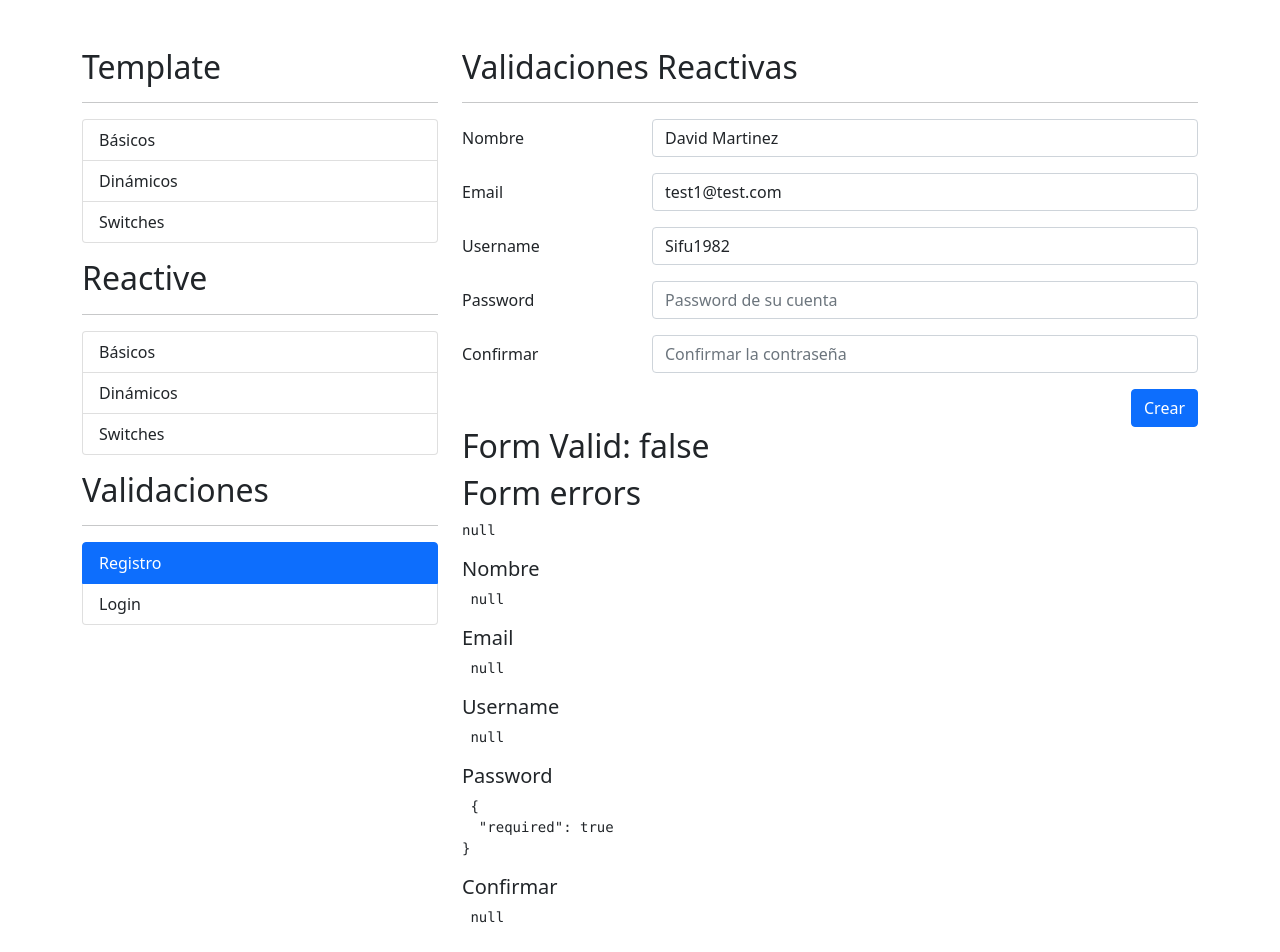
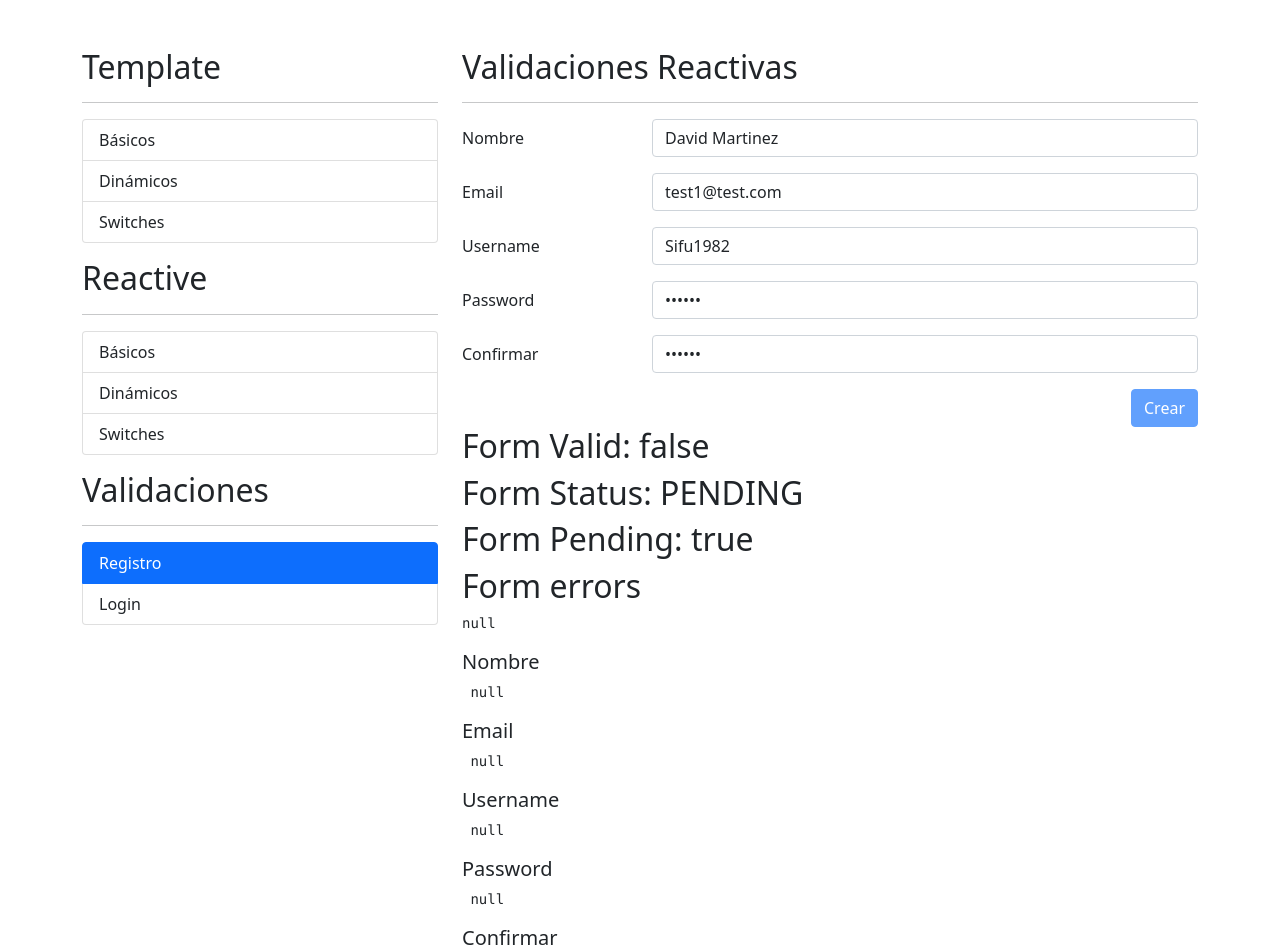
Before and after one commit to Sifu1982/06-formulariosApp, an Angular app: page /auth/registro in a window 1280 px wide. Shown: the top 952 px of the page. Built offline with nearby package versions, Linux system fonts and the light colour scheme; no server answers.

Commit message:
feat: app finished

```diff
--- a/src/app/app.module.ts
+++ b/src/app/app.module.ts
@@ -1,5 +1,6 @@
 import { NgModule } from '@angular/core';
 import { BrowserModule } from '@angular/platform-browser';
+import { HttpClientModule } from '@angular/common/http';
 
 import { AppRoutingModule } from './app-routing.module';
 import { AppComponent } from './app.component';
@@ -8,7 +9,7 @@ import { SharedModule } from './shared/shared.module';
 
 @NgModule({
   declarations: [AppComponent],
-  imports: [BrowserModule, AppRoutingModule, SharedModule],
+  imports: [BrowserModule, AppRoutingModule, HttpClientModule, SharedModule],
   providers: [],
   bootstrap: [AppComponent],
 })
--- a/src/app/auth/pages/registro/registro.component.html
+++ b/src/app/auth/pages/registro/registro.component.html
@@ -37,7 +37,7 @@
             placeholder="Email del usuario"
           />
           <span *ngIf="campoNoValido('email')" class="form-text text-danger">
-            El correo es obligatorio
+            {{ emailErrorMsg }}
           </span>
         </div>
       </div>
@@ -98,7 +98,13 @@
 
       <div class="row">
         <div class="col">
-          <button type="submit" class="btn btn-primary float-end">Crear</button>
+          <button
+            [disabled]="miFormulario.pending"
+            type="submit"
+            class="btn btn-primary float-end"
+          >
+            Crear
+          </button>
         </div>
       </div>
     </form>
@@ -106,6 +112,8 @@
 </div>
 
 <h2>Form Valid: {{ miFormulario.valid }}</h2>
+<h2>Form Status: {{ miFormulario.status }}</h2>
+<h2>Form Pending: {{ miFormulario.pending }}</h2>
 <h2>Form errors</h2>
 <pre>{{ miFormulario.errors | json }}</pre>
 
--- a/src/app/auth/pages/registro/registro.component.ts
+++ b/src/app/auth/pages/registro/registro.component.ts
@@ -7,6 +7,7 @@ import {
   noPuedeSerStrider,
 } from '../../../shared/validator/validaciones';
 import { ValidatorService } from 'src/app/shared/validator/validator.service';
+import { EmailValidatorService } from '../../../shared/validator/email-validator.service';
 @Component({
   selector: 'app-registro',
   templateUrl: './registro.component.html',
@@ -28,6 +29,7 @@ export class RegistroComponent implements OnInit {
           Validators.required,
           Validators.pattern(this.validatorService.emailPattern),
         ],
+        [this.emailValidator],
       ],
       // Cuando se use una validación personalizada, al llamar al método, recordar no usar ()
       userName: [
@@ -44,9 +46,22 @@ export class RegistroComponent implements OnInit {
     }
   );
 
+  get emailErrorMsg(): string {
+    const errors = this.miFormulario.get('email')?.errors;
+    if (errors?.required) {
+      return 'El email es obligatorio';
+    } else if (errors?.pattern) {
+      return 'El valor ingresado no tiene formato de correo';
+    } else if (errors?.emailUsado) {
+      return 'El email ya ha sido usado';
+    }
+    return '';
+  }
+
   constructor(
     private fb: FormBuilder,
-    private validatorService: ValidatorService
+    private validatorService: ValidatorService,
+    private emailValidator: EmailValidatorService
   ) {}
 
   ngOnInit(): void {
@@ -54,6 +69,8 @@ export class RegistroComponent implements OnInit {
       nombre: 'David Martinez',
       email: 'test1@test.com',
       userName: 'Sifu1982',
+      password: '123456',
+      password2: '123456',
     });
   }
 
--- /dev/null
+++ b/src/app/shared/validator/email-validator.service.ts
@@ -0,0 +1,31 @@
+import { HttpClient } from '@angular/common/http';
+import { Injectable } from '@angular/core';
+import {
+  AbstractControl,
+  AsyncValidator,
+  ValidationErrors,
+} from '@angular/forms';
+import { Observable } from 'rxjs';
+import { map, delay } from 'rxjs/operators';
+
+@Injectable({
+  providedIn: 'root',
+})
+export class EmailValidatorService implements AsyncValidator {
+  constructor(private http: HttpClient) {}
+
+  validate(control: AbstractControl): Observable<ValidationErrors | null> {
+    const email = control.value;
+
+    console.log(email);
+
+    return this.http
+      .get<any[]>(`http://localhost:3000/usuarios?q=${email}`)
+      .pipe(
+        // delay(3000),
+        map((resp) => {
+          return resp.length === 0 ? null : { emailUsado: true };
+        })
+      );
+  }
+}
```
